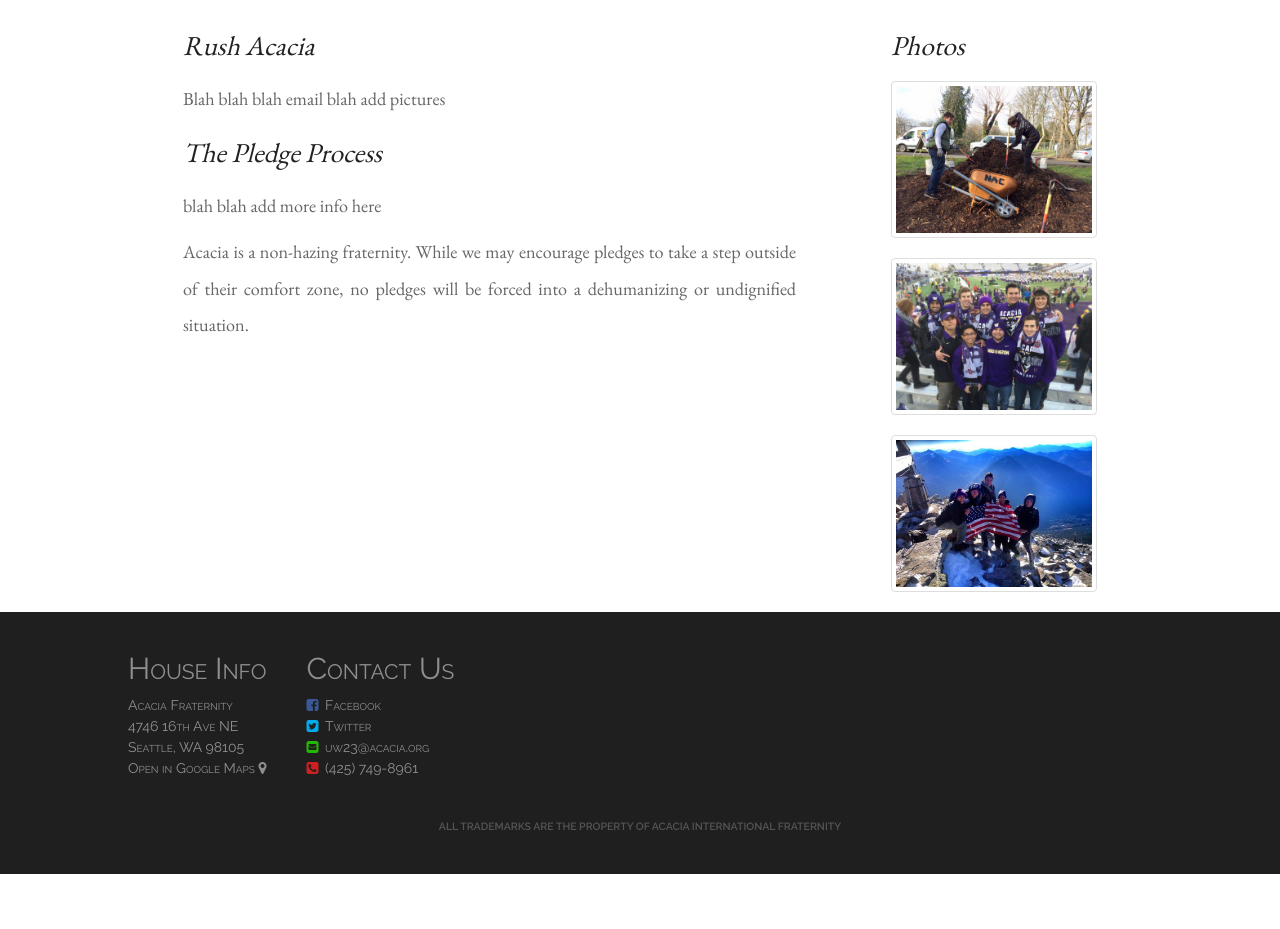
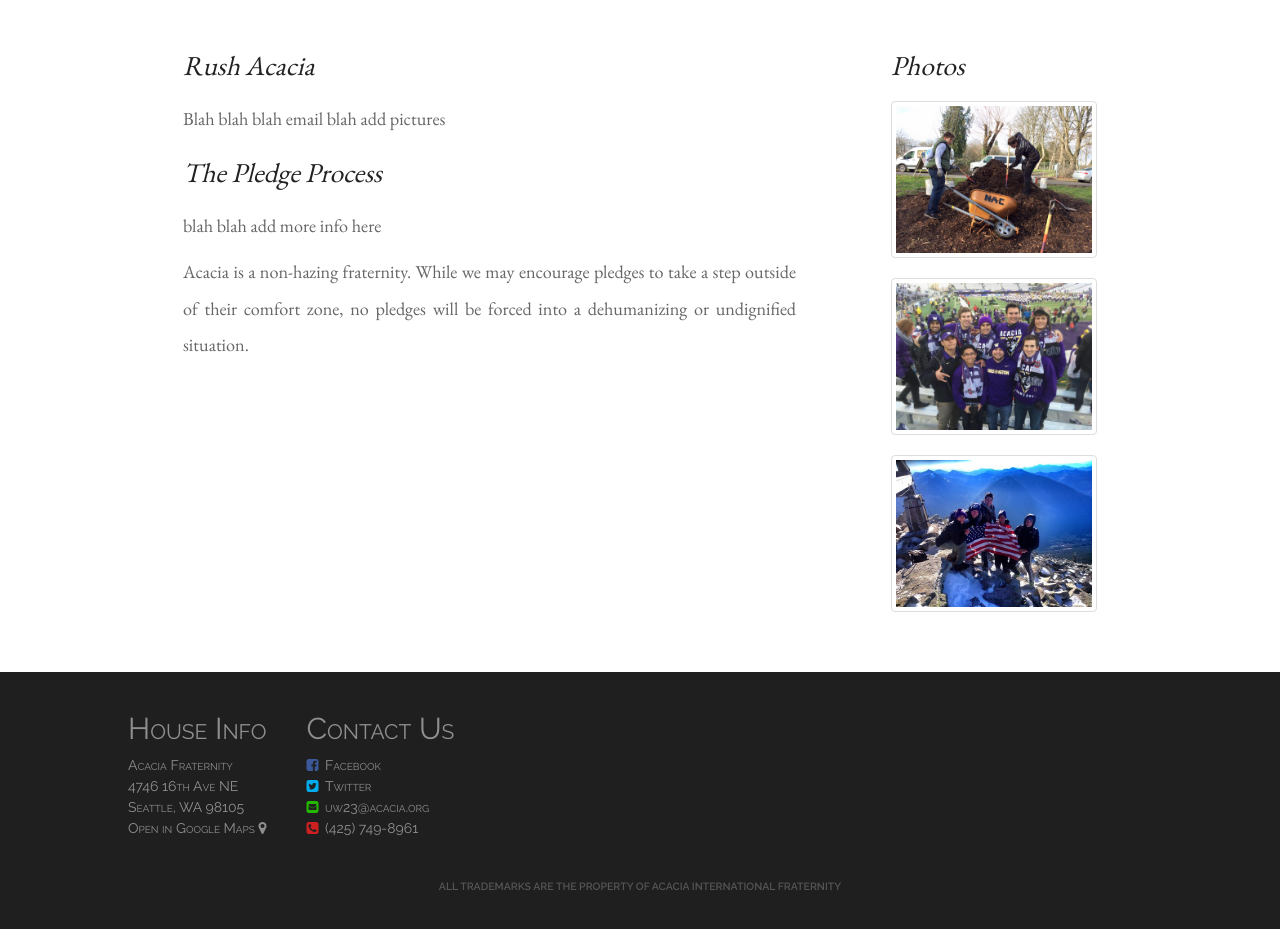
Before and after one commit to Garrett-M/acacia-web, a Jekyll site: the page built from rush.html, in a window 1280 px wide and 1400 px high, scrolled down 475 px. Shown: the part 466-1395 px from the top of the window. Built offline with Jekyll 4.4.1, drawn with Linux system fonts in a browser that asks for light colours; nearby versions of some CDN libraries; comment, search, counter and statistics services are not loaded; before the commit the page ends 1815 px from its top, so only the background shows below that.

Commit message:
minor changes

```diff
--- a/rush.html
+++ b/rush.html
@@ -19,7 +19,7 @@
 <div class="content">
     <h2>Event Calendar</h2>
     <iframe id="g-calendar" src="https://calendar.google.com/calendar/embed?showTitle=0&amp;showDate=0&amp;showNav=0&amp;showPrint=0&amp;showTabs=0&amp;showCalendars=0&amp;height=600&amp;wkst=1&amp;bgcolor=%23e3e9ff&amp;src=v871ae9j8fr8c6ejecaqrfke8g%40group.calendar.google.com&amp;color=%2323164E&amp;ctz=America%2FLos_Angeles" frameborder="0" scrolling="no"></iframe>
-    <div>
+    <div class="clearfix">
         <div class="col-sm-9">
             <h2>Rush Acacia</h2>
             <p>
--- a/sass/main.sass
+++ b/sass/main.sass
@@ -218,6 +218,7 @@
   font-variant: small-caps
 
   padding: $section-padding / 2 $section-padding $section-padding
+  margin-top: $section-padding / 2
 
   a
     text-decoration: none
@@ -439,6 +440,8 @@
   @extend .border
 
   width: 100%
+  margin-bottom: $section-padding / 2
+
   @media (min-width: 768px)
     height: 500px
   height: 70vw
@@ -450,3 +453,6 @@
   font-weight: 600
   text-transform: uppercase
   color: #555
+
+p:last-child
+  margin-bottom: 0
```
Also changed, not shown: css/main.css, 1 other file.
